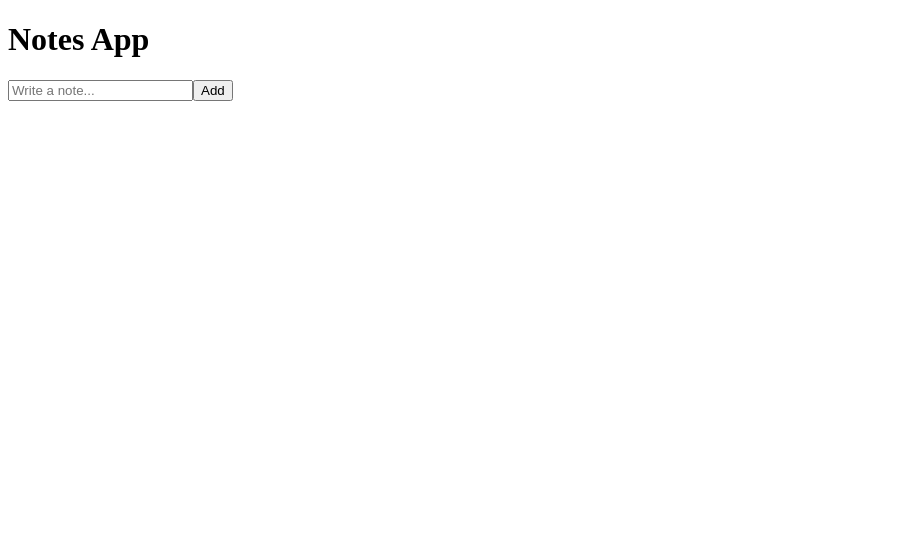
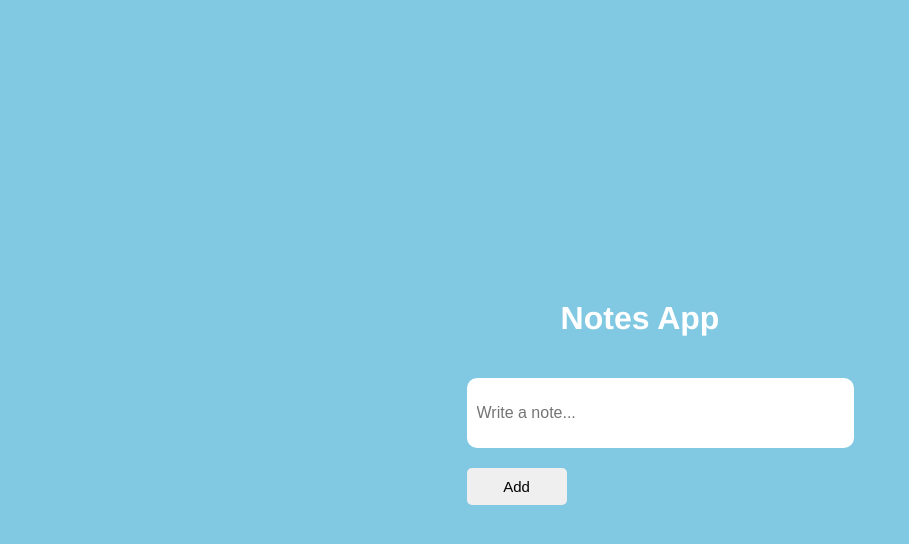
Before and after one commit to jatinkashiv/NoteApp_React.js, a React (Vite) app in the folder my-react-app/: page / in a window 1280 px wide. Shown: the top 544 px of the page, without its empty margins (0-909 px from the left). Built offline with nearby package versions, Linux system fonts and the light colour scheme.

Commit message:
add styling for notes app layout and UI.

```diff
--- a/my-react-app/src/index.css
+++ b/my-react-app/src/index.css
@@ -0,0 +1,82 @@
+body {
+    background-color: rgba(66, 175, 214, 0.667);
+    display: flex;
+    justify-content: center;
+    align-items: center;
+    height: 100vh; /* full viewport height */
+    margin: 0;
+  }
+
+  h1 {
+    color: white;
+    font-family: "Franklin Gothic Medium", "Arial Narrow", Arial, sans-serif;
+    padding: 10px;
+    text-align: center;
+  }
+
+  app-container {
+    font-family: Arial, sans-serif;
+    max-width: 600px;
+    width: 100%;
+    padding: 20px;
+    background-color: rgba(255, 255, 255, 0.2);
+    border-radius: 10px;
+    box-shadow: 0 0 10px rgba(0, 0, 0, 0.1);
+    display: flex;
+    flex-direction: column;
+    align-items: center;
+  }
+
+  .add-button {
+    padding: 10px;
+    margin-top: 10px;
+    align-self: center;
+  }
+
+  .note-item {
+    background-color: rgba(66, 175, 214, 0.667);
+    border-radius: 10px;
+    display: flex;
+    gap: 10px;
+    font-size: 1.5em;
+    margin-bottom: 10px;
+    padding: 10px;
+    justify-content: center;
+    align-items: center;
+    width: 100%;
+  }
+
+  input[type="text"] {
+    flex: 1;
+    border: none;
+    padding: 10px;
+    border-radius: 10px;
+    background-color: rgb(255, 255, 255);
+    font-size: 16px;
+    width: 100%;
+    max-width: 600px;
+    height: 50px;
+    margin: 10px;
+  }
+
+  button {
+    width: 100px;
+    padding: 10px;
+    margin: 10px;
+    font-size: 15px;
+    cursor: pointer;
+    border-radius: 5px;
+    border: none;
+  }
+  button:hover {
+    transition: ease 0.2s;
+    background-color: rgb(211, 210, 210);
+  }
+
+  .delete-button {
+    background-color: rgb(240, 34, 34);
+    color: white;
+  }
+  .delete-button:hover {
+    background-color: rgb(200, 20, 20);
+  }
```
